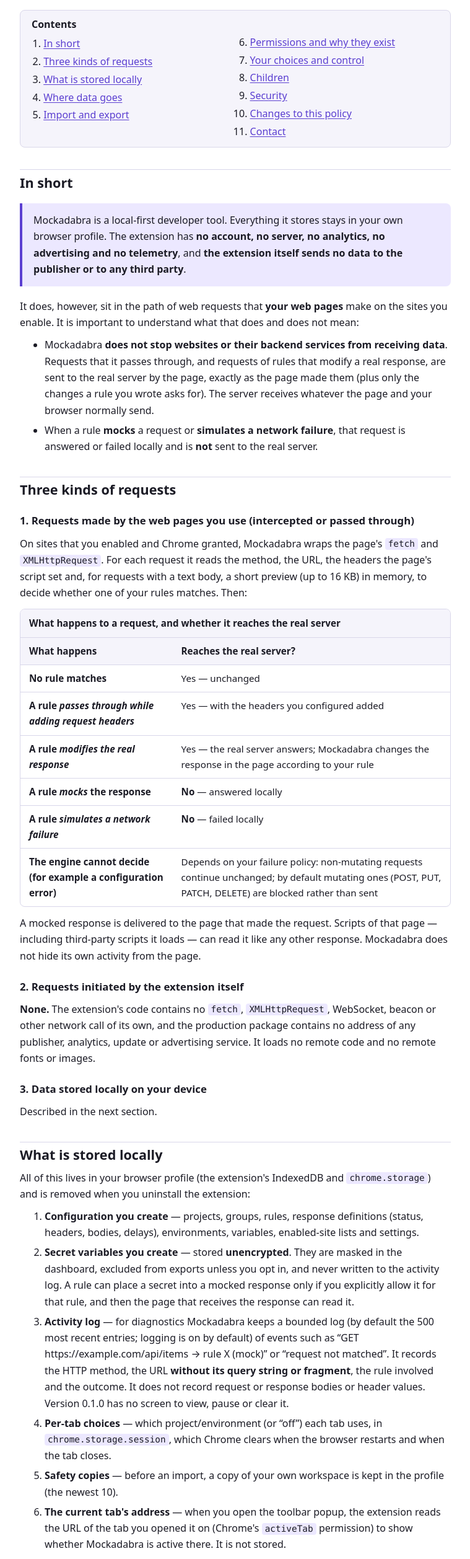
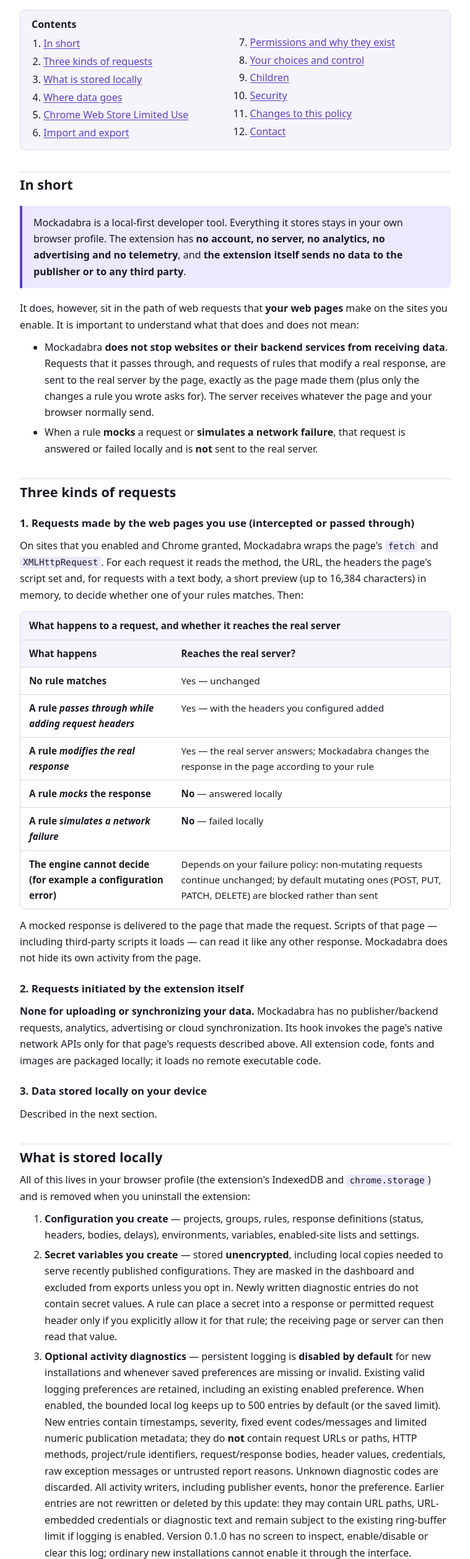
Before and after one commit to lacosta/mockadabra-privacy, a plain HTML site: page index.html in a window 1280 px wide. Shown: the part 285-2800 px from the top of the page at 62% size, without its empty margins (260-1019 px from the left). Drawn offline with Linux system fonts and the light colour scheme.

Commit message:
docs: disclose hardened diagnostics and plaintext storage

```diff
--- a/index.html
+++ b/index.html
@@ -38,6 +38,7 @@
       <li><a href="#three-kinds">Three kinds of requests</a></li>
       <li><a href="#stored-locally">What is stored locally</a></li>
       <li><a href="#where-data-goes">Where data goes</a></li>
+      <li><a href="#limited-use">Chrome Web Store Limited Use</a></li>
       <li><a href="#import-export">Import and export</a></li>
       <li><a href="#permissions">Permissions and why they exist</a></li>
       <li><a href="#your-choices">Your choices and control</a></li>
@@ -61,7 +62,7 @@
   <h2 id="three-kinds">Three kinds of requests</h2>
 
   <h3>1. Requests made by the web pages you use (intercepted or passed through)</h3>
-  <p>On sites that you enabled and Chrome granted, Mockadabra wraps the page's <code>fetch</code> and <code>XMLHttpRequest</code>. For each request it reads the method, the URL, the headers the page's script set and, for requests with a text body, a short preview (up to 16&nbsp;KB) in memory, to decide whether one of your rules matches. Then:</p>
+  <p>On sites that you enabled and Chrome granted, Mockadabra wraps the page's <code>fetch</code> and <code>XMLHttpRequest</code>. For each request it reads the method, the URL, the headers the page's script set and, for requests with a text body, a short preview (up to 16,384 characters) in memory, to decide whether one of your rules matches. Then:</p>
   <div class="table-scroll" role="region" aria-labelledby="cap-requests" tabindex="0">
     <table>
       <caption id="cap-requests">What happens to a request, and whether it reaches the real server</caption>
@@ -79,7 +80,7 @@
   <p>A mocked response is delivered to the page that made the request. Scripts of that page — including third-party scripts it loads — can read it like any other response. Mockadabra does not hide its own activity from the page.</p>
 
   <h3>2. Requests initiated by the extension itself</h3>
-  <p><strong>None.</strong> The extension's code contains no <code>fetch</code>, <code>XMLHttpRequest</code>, WebSocket, beacon or other network call of its own, and the production package contains no address of any publisher, analytics, update or advertising service. It loads no remote code and no remote fonts or images.</p>
+  <p><strong>None for uploading or synchronizing your data.</strong> Mockadabra has no publisher/backend requests, analytics, advertising or cloud synchronization. Its hook invokes the page's native network APIs only for that page's requests described above. All extension code, fonts and images are packaged locally; it loads no remote executable code.</p>
 
   <h3>3. Data stored locally on your device</h3>
   <p>Described in the next section.</p>
@@ -88,13 +89,14 @@
   <p>All of this lives in your browser profile (the extension's IndexedDB and <code>chrome.storage</code>) and is removed when you uninstall the extension:</p>
   <ol>
     <li><strong>Configuration you create</strong> — projects, groups, rules, response definitions (status, headers, bodies, delays), environments, variables, enabled-site lists and settings.</li>
-    <li><strong>Secret variables you create</strong> — stored <strong>unencrypted</strong>. They are masked in the dashboard, excluded from exports unless you opt in, and never written to the activity log. A rule can place a secret into a mocked response only if you explicitly allow it for that rule, and then the page that receives the response can read it.</li>
-    <li><strong>Activity log</strong> — for diagnostics Mockadabra keeps a bounded log (by default the 500 most recent entries; logging is on by default) of events such as “GET https://example.com/api/items → rule X (mock)” or “request not matched”. It records the HTTP method, the URL <strong>without its query string or fragment</strong>, the rule involved and the outcome. It does not record request or response bodies or header values. Version 0.1.0 has no screen to view, pause or clear it.</li>
+    <li><strong>Secret variables you create</strong> — stored <strong>unencrypted</strong>, including local copies needed to serve recently published configurations. They are masked in the dashboard and excluded from exports unless you opt in. Newly written diagnostic entries do not contain secret values. A rule can place a secret into a response or permitted request header only if you explicitly allow it for that rule; the receiving page or server can then read that value.</li>
+    <li><strong>Optional activity diagnostics</strong> — persistent logging is <strong>disabled by default</strong> for new installations and whenever saved preferences are missing or invalid. Existing valid logging preferences are retained, including an existing enabled preference. When enabled, the bounded local log keeps up to 500 entries by default (or the saved limit). New entries contain timestamps, severity, fixed event codes/messages and limited numeric publication metadata; they do <strong>not</strong> contain request URLs or paths, HTTP methods, project/rule identifiers, request/response bodies, header values, credentials, raw exception messages or untrusted report reasons. Unknown diagnostic codes are discarded. All activity writers, including publisher events, honor the preference. Earlier entries are not rewritten or deleted by this update: they may contain URL paths, URL-embedded credentials or diagnostic text and remain subject to the existing ring-buffer limit if logging is enabled. Version 0.1.0 has no screen to inspect, enable/disable or clear this log; ordinary new installations cannot enable it through the interface.</li>
     <li><strong>Per-tab choices</strong> — which project/environment (or “off”) each tab uses, in <code>chrome.storage.session</code>, which Chrome clears when the browser restarts and when the tab closes.</li>
-    <li><strong>Safety copies</strong> — before an import, a copy of your own workspace is kept in the profile (the newest 10).</li>
+    <li><strong>Safety copies</strong> — before an import, a copy of your own workspace is kept in the profile (the newest 10). These local restore points <strong>include secret variable values and are not encrypted</strong>. Downloads from the Safety copies screen omit secret-variable values.</li>
     <li><strong>The current tab's address</strong> — when you open the toolbar popup, the extension reads the URL of the tab you opened it on (Chrome's <code>activeTab</code> permission) to show whether Mockadabra is active there. It is not stored.</li>
   </ol>
-  <p>Request details described under “Three kinds of requests” (headers, body previews, real responses being modified) are processed in memory and are not stored, except for the log entries above.</p>
+  <p>The extension also retains <strong>publication status</strong> needed by its diagnostics interface (configuration revisions, counts, the last publication time and a controlled failure code/message). This status exists even with activity logging disabled. New failure status does not store arbitrary exception text; earlier saved status is not scrubbed by this update.</p>
+  <p>Request details described under "Three kinds of requests" (URLs, headers, body previews, real responses being modified) are processed in memory, not automatically saved as new diagnostics. The bridge keeps up to 50 recent decisions in memory, including query/fragment-stripped URLs, for extension-only status queries. User-entered/imported configuration may itself contain URLs, bodies, headers or identifiers; those deliberately saved values are not removed by diagnostic sanitization.</p>
   <p>Mockadabra does not read your cookies, passwords, browsing history or page content beyond what is described here, and it only runs on sites that are <strong>both</strong> enabled by you and granted by Chrome.</p>
 
   <h2 id="where-data-goes">Where data goes</h2>
@@ -104,9 +106,13 @@
     <li>Mockadabra cannot protect data you choose to put into a mock: do not store production credentials in responses or variables.</li>
   </ul>
 
+  <h3 id="limited-use">Chrome Web Store Limited Use</h3>
+  <p>Mockadabra's use of user data adheres to the <strong>Limited Use restrictions</strong> of the <a href="https://developer.chrome.com/docs/webstore/program-policies/limited-use">Chrome Web Store User Data Policy</a>. Data is used only to provide and maintain its disclosed API-mocking/testing functionality, not for advertising or profiling. Mockadabra does not send it to the publisher or sell it. The publisher does not receive or inspect your local configuration automatically; if you request support, share only the specific, reviewed information you consent to have read.</p>
+
   <h2 id="import-export">Import and export</h2>
   <ul>
     <li><strong>Export</strong> writes a plain-text JSON file to your computer (Downloads folder) only when you ask. Secret values are left out unless you tick the option to include them; if you do, the file is <strong>not encrypted</strong> and its name says so. Activity logs and per-tab choices are never exported.</li>
+    <li>Excluding secret-variable values does <strong>not</strong> remove sensitive content manually placed in response bodies, header definitions, URLs or ordinary variables. Review every export before sharing it. Exported files are outside extension storage and are not removed by uninstalling Mockadabra.</li>
     <li><strong>Import</strong> reads only a file you choose, validates it completely, and writes nothing until you confirm. Importing never grants Chrome site access.</li>
     <li>Where you keep exported files (cloud drives, repositories, e-mail) and who can read them is your responsibility.</li>
   </ul>
@@ -137,7 +143,8 @@
   <p>Mockadabra is a software-development tool and is not directed at children.</p>
 
   <h2 id="security">Security</h2>
-  <p>Data stays on your device and is protected only by your operating-system account and browser profile. Secrets are not encrypted at rest. Please report security issues privately to <a href="mailto:lacosta.code@gmail.com">lacosta.code@gmail.com</a>.</p>
+  <p>Mockadabra does not encrypt its locally stored configuration, secret values, safety copies or exported JSON files. Browser-origin isolation and your operating-system account provide access boundaries, not application-level encryption. Do not store production credentials or sensitive real-user data. Please report security issues privately to <a href="mailto:lacosta.code@gmail.com">lacosta.code@gmail.com</a>.</p>
+  <p>Diagnostic privacy hardening does not encrypt stored configuration or secrets. Whether this plaintext authentication-storage design satisfies Chrome Web Store encryption-at-rest requirements remains unresolved; this policy is not a guarantee of store-policy compliance or approval.</p>
 
   <h2 id="changes">Changes to this policy</h2>
   <p>If a future version changes what the extension processes or transmits, this policy will be updated and the change described in the extension's release notes before that version is published.</p>
```
